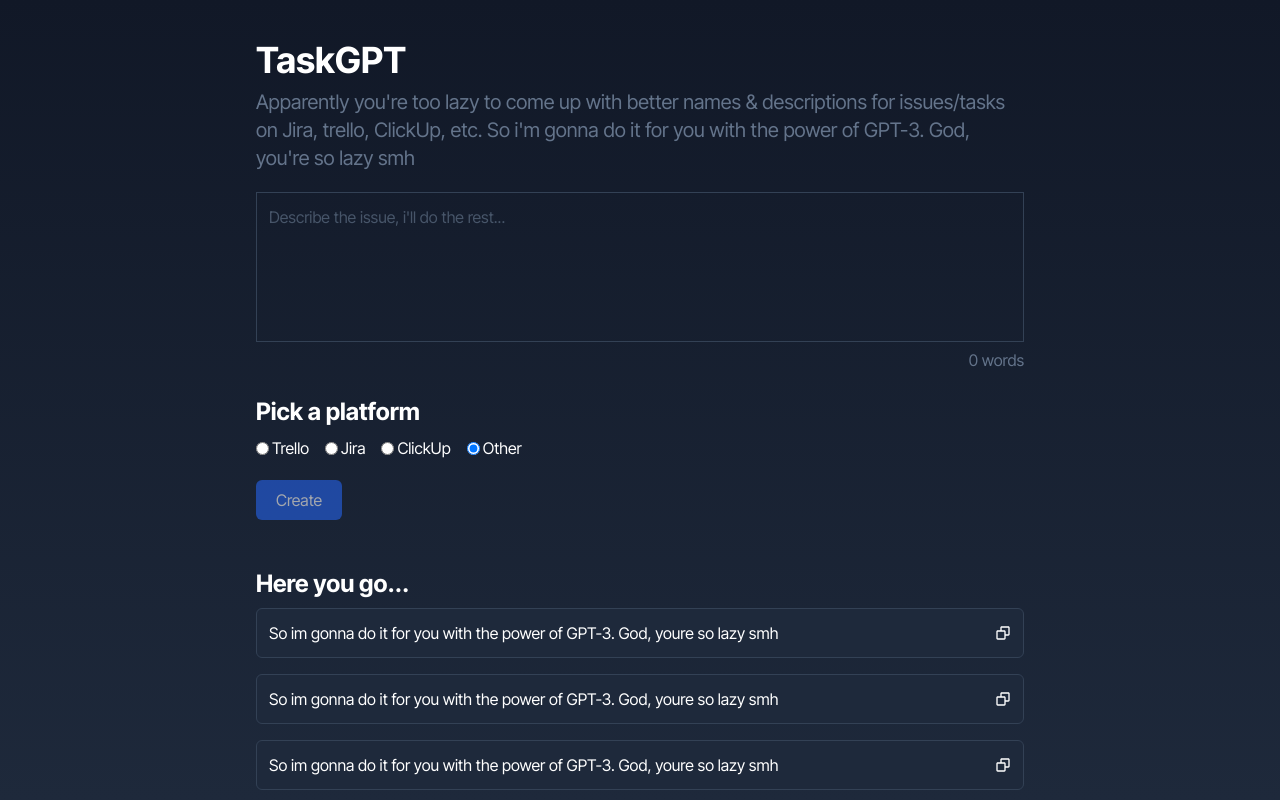
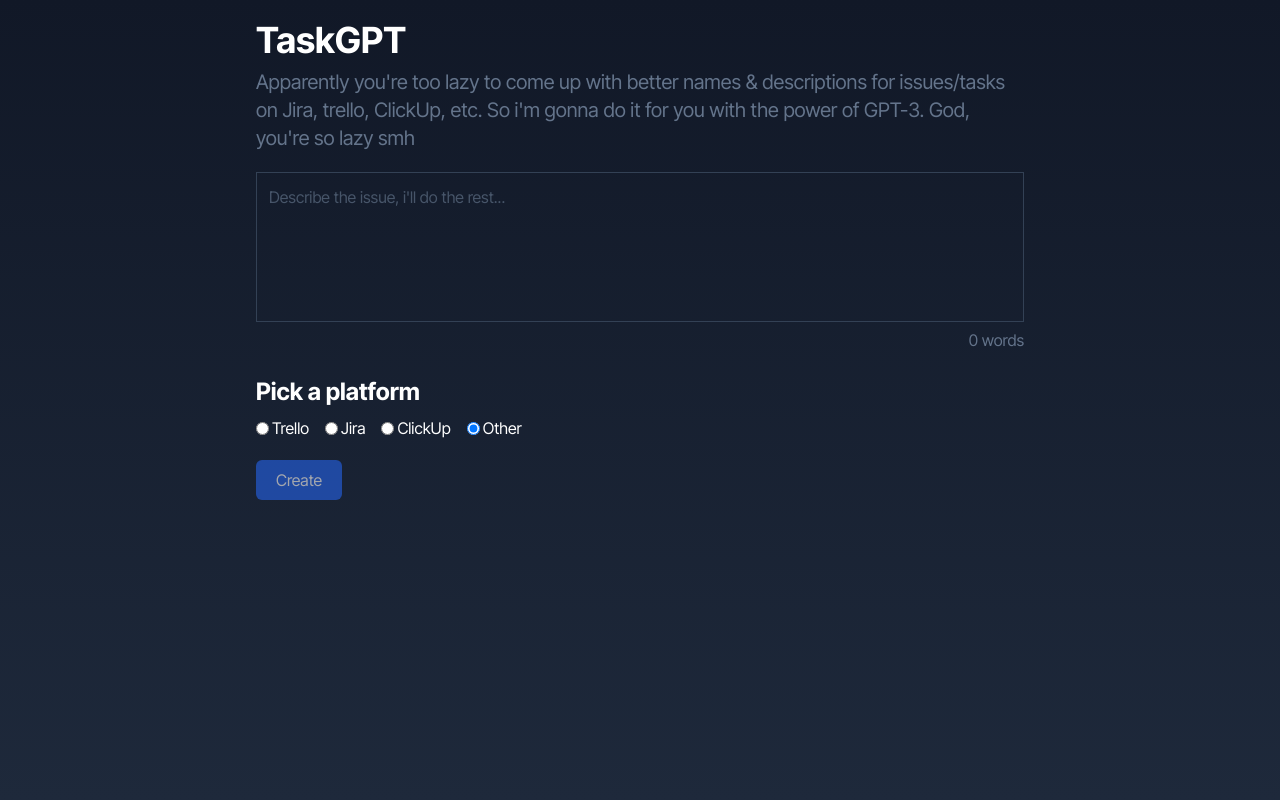
Before and after one commit to langf00rd/task-gpt, a Next.js app: page / in a window 1280 px wide. Built offline with nearby package versions, Linux system fonts and the light colour scheme.

Commit message:
works! 🚀

```diff
--- a/package.json
+++ b/package.json
@@ -13,11 +13,14 @@
     "@types/react": "18.0.30",
     "@types/react-dom": "18.0.11",
     "@types/react-icons": "^3.0.0",
+    "axios": "^1.3.4",
     "eslint": "8.36.0",
     "eslint-config-next": "13.2.4",
     "next": "13.2.4",
+    "openai": "^3.2.1",
     "react": "18.2.0",
     "react-dom": "18.2.0",
+    "react-hot-toast": "^2.4.0",
     "react-icons": "^4.8.0",
     "typescript": "5.0.2"
   },
--- a/pages/api/hello.ts
+++ /dev/null
@@ -1,13 +0,0 @@
-// Next.js API route support: https://nextjs.org/docs/api-routes/introduction
-import type { NextApiRequest, NextApiResponse } from 'next'
-
-type Data = {
-  name: string
-}
-
-export default function handler(
-  req: NextApiRequest,
-  res: NextApiResponse<Data>
-) {
-  res.status(200).json({ name: 'John Doe' })
-}
--- /dev/null
+++ b/pages/api/task.ts
@@ -0,0 +1,24 @@
+// Next.js API route support: https://nextjs.org/docs/api-routes/introduction
+import type { NextApiRequest, NextApiResponse } from 'next'
+const { Configuration, OpenAIApi } = require("openai");
+
+const configuration = new Configuration({
+  apiKey: process.env.OPENAI_API_KEY,
+})
+
+const openai = new OpenAIApi(configuration)
+
+export default async function handler(req: NextApiRequest, res: NextApiResponse) {
+
+  const response = await openai.createCompletion({
+    model: "text-davinci-003",
+    prompt: `produce a name and description for this ${req.body.platform} item: ${req.body.description}`,
+    temperature: 0.7,
+    max_tokens: 256,
+    top_p: 1,
+    frequency_penalty: 0,
+    presence_penalty: 0,
+  })
+
+  res.status(200).send(response.data.choices[0].text)
+}
--- a/pages/index.tsx
+++ b/pages/index.tsx
@@ -1,24 +1,47 @@
+import axios from "axios";
 import Head from "next/head";
 import React from "react";
+import { toast, Toaster } from "react-hot-toast";
 import { BiCopy } from 'react-icons/bi'
 
 export default function Home() {
   const [description, setDescription] = React.useState<string>('')
   const [selectedPlatform, setSelectedPlatform] = React.useState<string>('other')
+  const [response, setResponse] = React.useState<string>('')
+  const [loading, setLoading] = React.useState<boolean>(false)
 
-  const handleChange = (event: React.ChangeEvent<HTMLInputElement>) => {
+  const handleSelectPlatform = (event: React.ChangeEvent<HTMLInputElement>) => {
     if (!event) return;
     setSelectedPlatform(event.target.value);
   }
 
+  const onGenerate = async () => {
+    setLoading(true)
+    await axios.post('/api/task', { description, 'platform': selectedPlatform }).then(response_ => {
+      console.log('response_', response_.data)
+      setResponse(response_.data)
+      setLoading(false)
+    }).catch(error => {
+      console.log('error', error)
+      setLoading(false)
+    })
+  }
+
+  const onCopy = () => {
+    navigator.clipboard.writeText(response).then(() => {
+      toast.success('Copied to clipboard! 🚀')
+    })
+  }
+
   return (
     <div>
+      <Toaster />
       <Head>
         <title>TaskGPT - Create meaningful taks names. For all the lazy people</title>
         <meta name="description" content="Create meaningful taks names for Jira, ClickUp, Trello, etc, with the power of GPT-3" />
         <link rel="icon" href="/favicon.ico" />
       </Head>
-      <main className="overflow-y-scroll p-10 h-screen bg-gradient-to-b from-gray-900 to-slate-800 flex flex-col text-white">
+      <main className="overflow-y-scroll p-5 h-screen bg-gradient-to-b from-gray-900 to-slate-800 flex flex-col text-white">
         <div className="w-full max-w-3xl mx-auto">
           <div>
             <h1 className="text-4xl mb-2 font-bold">TaskGPT</h1>
@@ -35,7 +58,7 @@
                   name="project-management"
                   value="trello"
                   checked={selectedPlatform === "trello"}
-                  onChange={handleChange}
+                  onChange={handleSelectPlatform}
                 />
                 <p>Trello</p>
               </label>
@@ -45,7 +68,7 @@
                   name="project-management"
                   value="jira"
                   checked={selectedPlatform === "jira"}
-                  onChange={handleChange}
+                  onChange={handleSelectPlatform}
                 />
                 <p>Jira</p>
               </label>
@@ -55,7 +78,7 @@
                   name="project-management"
                   value="clickup"
                   checked={selectedPlatform === "clickup"}
-                  onChange={handleChange}
+                  onChange={handleSelectPlatform}
                 />
                 <p>ClickUp</p>
               </label>
@@ -65,30 +88,21 @@
                   name="project-management"
                   value="other"
                   checked={selectedPlatform === "other"}
-                  onChange={handleChange}
+                  onChange={handleSelectPlatform}
                 />
                 <p>Other</p>
               </label>
             </div>
           </div>
-          <button disabled={description.trim().length <= 20} className="disabled:cursor-not-allowed disabled:opacity-60 bg-blue-600 p-2 px-5 rounded-md mt-5 active:scale-90 cursor-pointer transition-all">Create</button>
-          <div>
-            <p className="mt-12 mb-2 text-2xl font-bold">Here you go...</p>
-            <ul>
-              <li className="flex items-center justify-between gap-2 p-3 rounded-md border border-slate-700 bg-slate-800 mb-4">
-                <p>So im gonna do it for you with the power of GPT-3. God, youre so lazy smh</p>
-                <BiCopy className="hover:opacity-75 transition-all cursor-pointer" />
-              </li>
-              <li className="flex items-center justify-between gap-2 p-3 rounded-md border border-slate-700 bg-slate-800 mb-4">
-                <p>So im gonna do it for you with the power of GPT-3. God, youre so lazy smh</p>
-                <BiCopy className="hover:opacity-75 transition-all cursor-pointer" />
-              </li>
-              <li className="flex items-center justify-between gap-2 p-3 rounded-md border border-slate-700 bg-slate-800 mb-4">
-                <p>So im gonna do it for you with the power of GPT-3. God, youre so lazy smh</p>
-                <BiCopy className="hover:opacity-75 transition-all cursor-pointer" />
-              </li>
-            </ul>
-          </div>
+          <button disabled={loading || description.trim().length <= 15} onClick={onGenerate} className="disabled:cursor-not-allowed disabled:opacity-60 bg-blue-600 p-2 px-5 rounded-md mt-5 active:scale-90 cursor-pointer transition-all">{loading ? 'Loading...' : 'Create'}</button>
+          {response && <div className="border-t border-t-slate-700 mt-10 pt-10">
+            <p className="mb-2 text-2xl font-bold">Here you go...</p>
+            <textarea value={response} placeholder="Describe the issue, i'll do the rest..." className="w-full bg-transparent outline-none border-none h-[100px] -mt-10 resize-none"></textarea>
+            <div className="flex items-center gap-1 cursor-pointer" onClick={onCopy}>
+              <p>Copy</p>
+              <BiCopy className="hover:opacity-75 transition-all cursor-pointer" />
+            </div>
+          </div>}
         </div>
       </main>
     </div>
```
Also changed, not shown: 1 other file (tests, documents, lock files or other folders).
